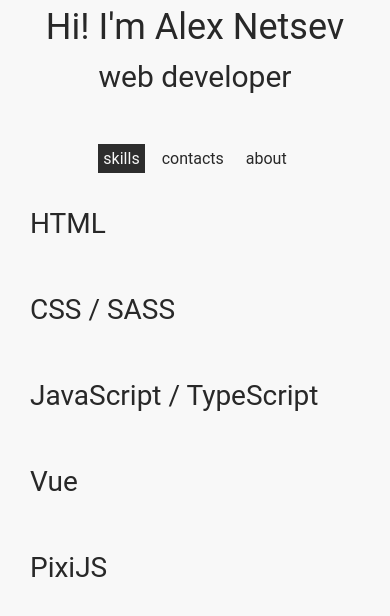
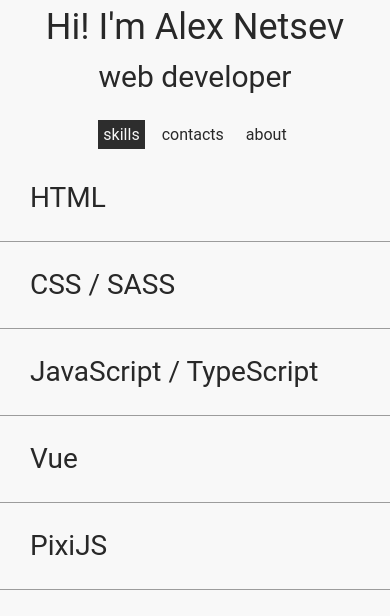
Before and after one commit to iozheg/personal-site, a Vue app: page /skills in a window 390 px wide. Shown: the top 616 px of the page. Built offline with nearby package versions, Linux system fonts and the light colour scheme; what @highlightjs/vue-plugin would draw is missing.

Commit message:
fix: update styles for mobile

```diff
--- a/src/assets/base.css
+++ b/src/assets/base.css
@@ -1,65 +1,16 @@
-/* color palette from <https://github.com/vuejs/theme> */
-/* :root {
-  --vt-c-white: #ffffff;
-  --vt-c-white-soft: #f8f8f8;
-  --vt-c-white-mute: #f2f2f2;
-
-  --vt-c-black: #181818;
-  --vt-c-black-soft: #222222;
-  --vt-c-black-mute: #282828;
-
-  --vt-c-indigo: #2c3e50;
-
-  --vt-c-divider-light-1: rgba(60, 60, 60, 0.29);
-  --vt-c-divider-light-2: rgba(60, 60, 60, 0.12);
-  --vt-c-divider-dark-1: rgba(84, 84, 84, 0.65);
-  --vt-c-divider-dark-2: rgba(84, 84, 84, 0.48);
-
-  --vt-c-text-light-1: var(--vt-c-indigo);
-  --vt-c-text-light-2: rgba(60, 60, 60, 0.66);
-  --vt-c-text-dark-1: var(--vt-c-white);
-  --vt-c-text-dark-2: rgba(235, 235, 235, 0.64);
-} */
-
-/* semantic color variables for this project */
-/* :root {
-  --color-background: var(--vt-c-white);
-  --color-background-soft: var(--vt-c-white-soft);
-  --color-background-mute: var(--vt-c-white-mute);
-
-  --color-border: var(--vt-c-divider-light-2);
-  --color-border-hover: var(--vt-c-divider-light-1);
-
-  --color-heading: var(--vt-c-text-light-1);
-  --color-text: var(--vt-c-text-light-1);
-
-  --section-gap: 160px;
-} */
-
 :root {
   --color-text: #282828;
   --color-text-light: rgba(244, 242, 242, 1);
   --color-text-white-soft: #f8f8f8;
+  --color-text-white-faded: #c1c1c1;
+
+  --color-gray: #9c9c9c;
 
   --big-tile-size: 256px;
   --small-tile-size: 240px;
 
   --tile-transition-time: 0.4s;
 }
-
-/* @media (prefers-color-scheme: dark) {
-  :root {
-    --color-background: var(--vt-c-black);
-    --color-background-soft: var(--vt-c-black-soft);
-    --color-background-mute: var(--vt-c-black-mute);
-
-    --color-border: var(--vt-c-divider-dark-2);
-    --color-border-hover: var(--vt-c-divider-dark-1);
-
-    --color-heading: var(--vt-c-text-dark-1);
-    --color-text: var(--vt-c-text-dark-2);
-  }
-} */
 
 *,
 *::before,
@@ -73,7 +24,7 @@
 body {
   min-height: 100vh;
   color: var(--color-text);
-  background: var(--color-text-white-soft); /* var(--color-background);*/
+  background: var(--color-text-white-soft);
   transition: color 0.5s, background-color 0.5s;
   line-height: 1.6;
   font-family: Roboto, Oxygen, Ubuntu,
--- a/src/assets/main.css
+++ b/src/assets/main.css
@@ -1,7 +1,10 @@
 @import './base.css';
 
 #app {
+  display: flex;
+  flex-direction: column;
   max-width: 1200px;
+  height: 100vh;
   margin: 0 auto;
 
   font-weight: normal;
--- a/src/components/FeatureContainer.vue
+++ b/src/components/FeatureContainer.vue
@@ -40,6 +40,9 @@
 
 @media (max-width: 768px) {
   .feature-container {
+    flex-direction: column;
+    flex-grow: 1;
+    align-content: flex-start;
     flex-wrap: wrap;
   }
 }
--- a/src/components/FeatureData.vue
+++ b/src/components/FeatureData.vue
@@ -26,6 +26,7 @@
 
 <style scoped>
 .feature-data {
+  flex-grow: 1;
   width: 100%;
   height: calc(var(--big-tile-size) * 2);
   overflow: hidden;
--- a/src/components/MainMenu.vue
+++ b/src/components/MainMenu.vue
@@ -47,4 +47,10 @@
     }
   }
 }
+
+@media (max-width: 480px) {
+  .main-menu {
+    margin: 1.5rem 0 .5rem 0;
+  }
+}
 </style>
--- a/src/components/SingleTile.vue
+++ b/src/components/SingleTile.vue
@@ -116,8 +116,13 @@
     padding: 0;
     border: none;
     background: none;
+    font-size: 16px;
+    color: var(--color-text-white-faded);
+    cursor: pointer;
+
+    &:hover {
       color: var(--color-text-white-soft);
-    cursor: pointer;
+    }
   }
 
   &__description {
@@ -138,14 +143,13 @@
     height: var(--small-tile-size);
 
     &--dark {
-      width: calc(var(--small-tile-size) * 2);
       width: 100%;
-      height: 100%;
-    }
+      height: fit-content;
     }
 
     .single-tile__title {
       font-size: 28px;
+    }
   }
 }
 
@@ -153,10 +157,10 @@
   .single-tile {
     width: var(--big-tile-size);
     height: var(--big-tile-size);
-  }
 
     .single-tile__title {
       font-size: 32px;
+    }
   }
 }
 
@@ -169,11 +173,19 @@
 @media (max-width: 480px) {
   .single-tile {
     width: 100%;
-    height: 100%;
+    height: fit-content;
+
+    &--clickable {
+      border-bottom: 1px solid var(--color-gray);
     }
 
     .single-tile__title {
+      display: flex;
+      flex-direction: column;
+      justify-content: center;
+
       font-size: 28px;
     }
   }
+}
 </style>
--- a/src/components/descriptionViewers/LinkViewer.vue
+++ b/src/components/descriptionViewers/LinkViewer.vue
@@ -12,9 +12,10 @@
 <style scoped lang="scss">
 .link-viewer {
   overflow-wrap: break-word;
+  text-decoration: underline 2px black;
 
   &:hover {
-    text-decoration: underline 2px black;
+    text-decoration: none;
   }
 }
 </style>
--- a/src/views/SkillsView.vue
+++ b/src/views/SkillsView.vue
@@ -46,3 +46,11 @@
     />
   </div>
 </template>
+
+<style scoped>
+.wrapper {
+  flex-grow: 1;
+  display: flex;
+  flex-direction: column;
+}
+</style>
```
Lines whose indentation alone changed are shown as unchanged.
